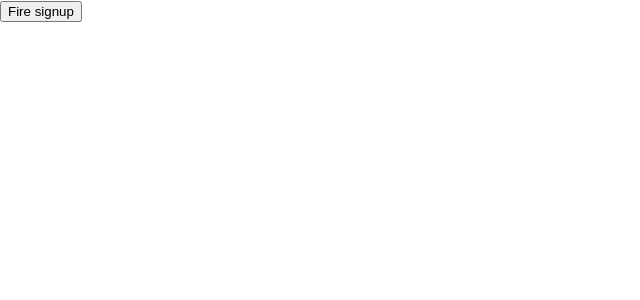
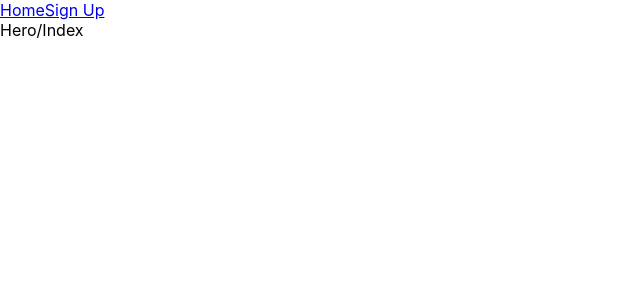
Before and after one commit to crespire/buysell, a React (Create React App) app in the folder client/: page / in a window 1280 px wide. Shown: the top 300 px of the page, without its empty margins (0-640 px from the left). Built offline with nearby package versions, Linux system fonts and the light colour scheme.

Commit message:
wip: Router provider failing to compile

```diff
--- a/client/package.json
+++ b/client/package.json
@@ -42,6 +42,7 @@
     "@types/node": "^18.11.9",
     "@types/react": "^18.0.25",
     "@types/react-dom": "^18.0.9",
+    "@types/react-router": "^5.1.19",
     "@types/react-router-dom": "^5.3.3",
     "typescript": "^4.8.4"
   }
--- a/client/src/App.tsx
+++ b/client/src/App.tsx
@@ -5,16 +5,10 @@ import Header from './Header';
 import Footer from './Footer';
 
 function App() {
-  const { signUp } = useAuth();
-
-  const handleClick = () => {
-    signUp('test2@test.com', '123456');
-  };
 
   return (
     <main className="App">
       <Header />
-      <button onClick={handleClick}>Fire signup</button>
       <Outlet />
       <Footer />
     </main>
--- a/client/src/Header.tsx
+++ b/client/src/Header.tsx
@@ -1,5 +1,14 @@
+import { Link } from "react-router-dom";
+
 function Header() {
-  return (<></>)
+  return (
+    <div>
+      <nav>
+        <Link to='/'>Home</Link>
+        <Link to='/signup'>Sign Up</Link>
+      </nav>
+    </div>
+  );
 }
 
 export default Header;
--- a/client/src/components/Hero.tsx
+++ b/client/src/components/Hero.tsx
@@ -1,5 +1,7 @@
 function Hero() {
-  return (<></>)
+  return (
+    <div>Hero/Index</div>
+  );
 }
 
 export default Hero;
--- a/client/src/components/Signup.tsx
+++ b/client/src/components/Signup.tsx
@@ -1,5 +1,15 @@
+import { useAuth } from '../providers/AuthProvider';
+
 function Signup() {
-  return (<></>)
+  const { signUp } = useAuth();
+
+  const handleClick = () => {
+    signUp('test2@test.com', '123456');
+  };
+
+  return (
+    <button onClick={handleClick}>Fire signup</button>
+  );
 }
 
 export default Signup;
--- a/client/src/index.tsx
+++ b/client/src/index.tsx
@@ -31,7 +31,9 @@ const root = ReactDOM.createRoot(
 root.render(
   <React.StrictMode>
     <AuthProvider>
-      <App />
+      <RouterProvider router={router}>
+        <App />
+      </RouterProvider>
     </AuthProvider>
   </React.StrictMode>
 );
```
Also changed, not shown: 1 other file (tests, documents, lock files or other folders).
